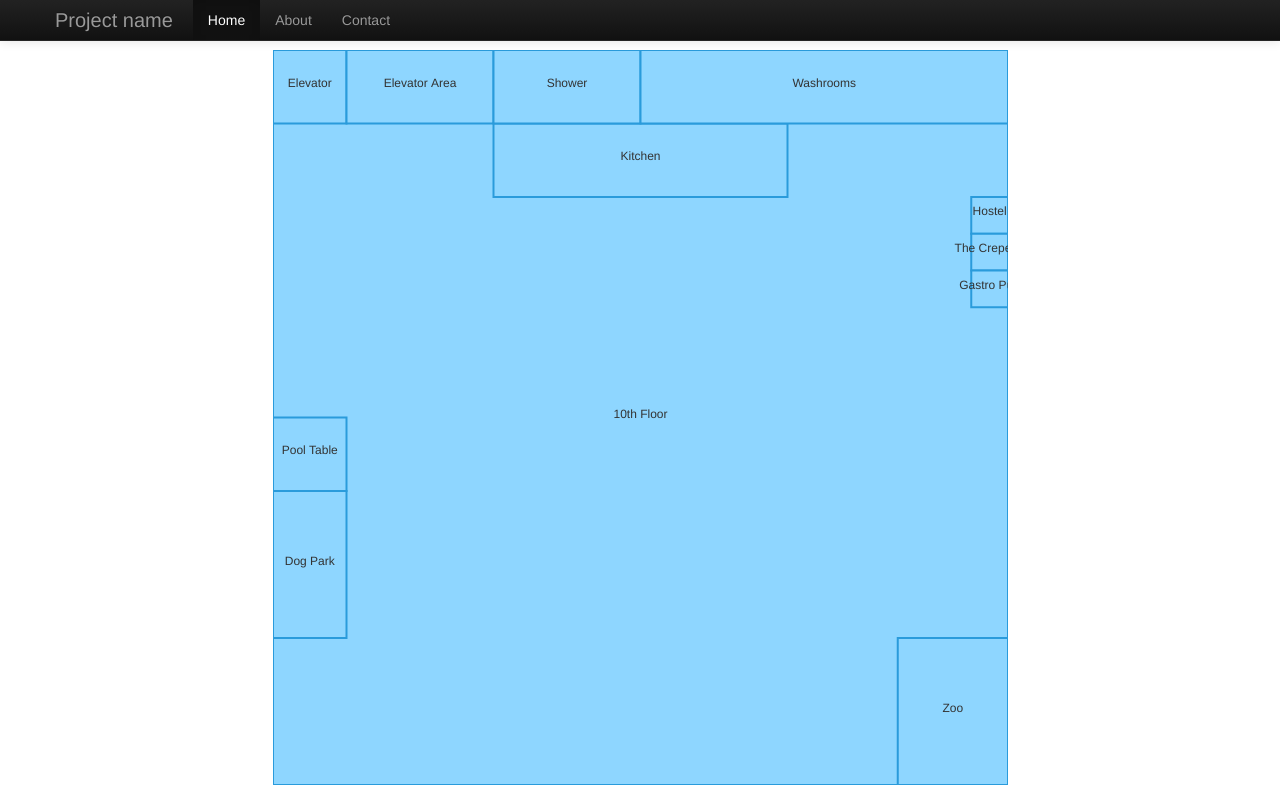
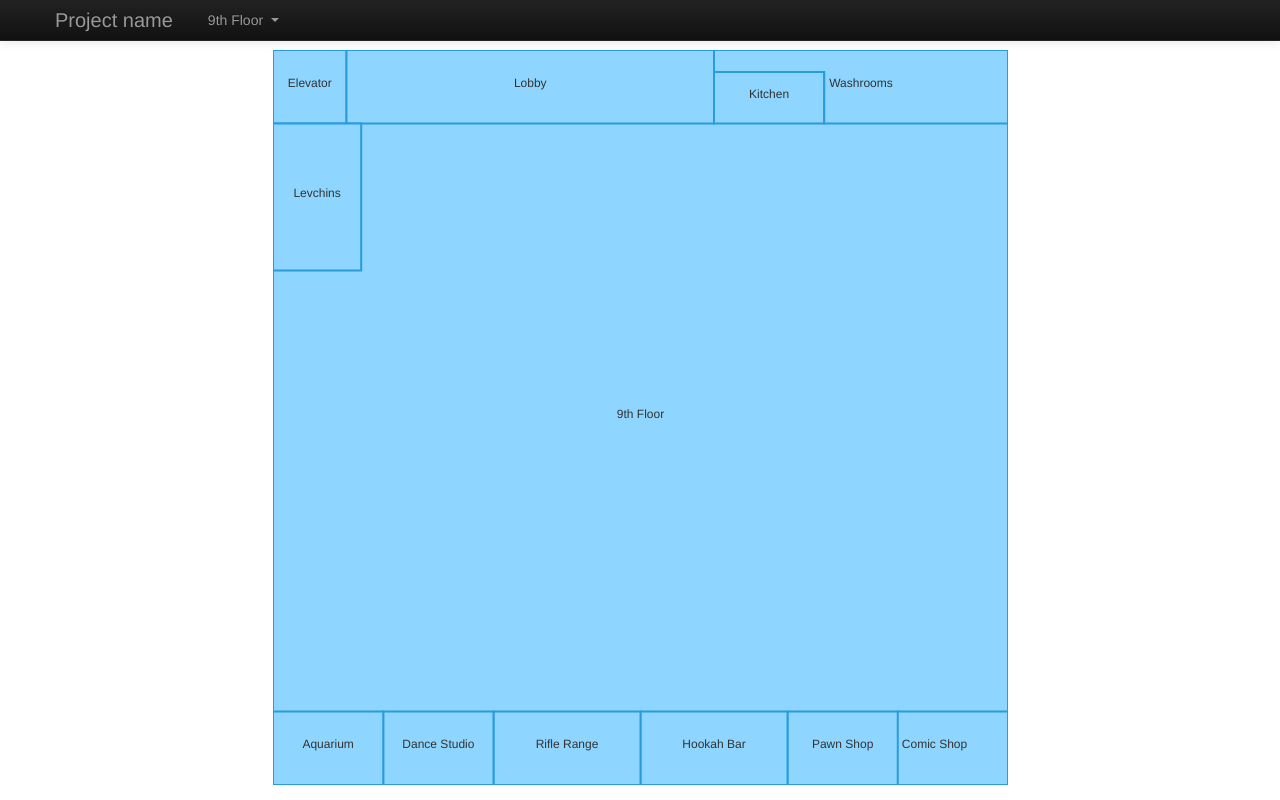
Before and after one commit to arvin/TaggedIn, a Flask app: page / in a window 1280 px wide. Run offline with Flask 2, Linux system fonts and the light colour scheme; data that the repository does not hold is empty.

Commit message:
Added floor selector

```diff
--- a/templates/index.html
+++ b/templates/index.html
@@ -11,19 +11,16 @@
 		<div class="navbar navbar-inverse navbar-fixed-top">
 			<div class="navbar-inner">
 				<div class="container">
-					<button type="button" class="btn btn-navbar" data-toggle="collapse" data-target=".nav-collapse">
-						<span class="icon-bar"></span>
-						<span class="icon-bar"></span>
-						<span class="icon-bar"></span>
-					</button>
 					<a class="brand" href="#">Project name</a>
-					<div class="nav-collapse collapse">
-						<ul class="nav">
-							<li class="active"><a href="#">Home</a></li>
-							<li><a href="#about">About</a></li>
-							<li><a href="#contact">Contact</a></li>
-						</ul>
-					</div><!--/.nav-collapse -->
+					<ul class="nav">
+						<li class="dropdown">
+							<a class="dropdown-toggle" data-toggle="dropdown" href="#"><span id="floor-title">9th Floor</span><b class="caret"></b></a>
+							<ul id="floor-dropdown" class="dropdown-menu">
+								<li><a href="#" data-floor-plan-href="floor_9.json">9th</a></li>
+								<li><a href="#" data-floor-plan-href="floor_10.json">10th</a></li>
+							</ul>
+						</li>
+					</ul>
 				</div>
 			</div>
 		</div>
--- a/templates/static/css/styles.css
+++ b/templates/static/css/styles.css
@@ -1,6 +1,11 @@
 /* General */
 body, html {
 	height: 100%;
+	min-width: 320px;
+}
+
+.dropdown b.caret {
+	margin-left: 8px;
 }
 
 #floor-plan-wrapper {
@@ -30,6 +35,7 @@ div.navbar-fixed-top {
 	position: fixed;
 	right: 0;
 	z-index: 1030;
+	min-width: 320px;
 }
 
 /* Media Queries */
--- a/templates/static/js/canvas.js
+++ b/templates/static/js/canvas.js
@@ -176,15 +176,30 @@ View.RoomView = function(room) {
 // Global
 function initialize() {
 	window.view = new View(document.getElementById('floor-plan'), document.getElementById('floor-plan-wrapper'));
-	$.getJSON('static/json/floor_10.json', parseFloorPlan).fail(function() {
+	$.getJSON('static/json/floor_9.json', function(json) {
+		parseFloorPlan('9th Floor', json);
+	}).fail(function() {
 		console.log('error');
+	});
+	bindFloorDropdownEvents();
+}
+
+function bindFloorDropdownEvents() {
+	$('#floor-dropdown a').click(function(event) {
+		var floorName = $(event.target).text() + ' Floor';
+		$.getJSON('static/json/' + $(event.target).data('floor-plan-href'), function(json) {
+		parseFloorPlan(floorName, json);
+		}).fail(function() {
+			console.log('error');
+		});
 	});
 }
 
-function parseFloorPlan(json) {
-	floorPlan = new FloorPlan(json);
+function parseFloorPlan(floorName, json) {
+	var floorPlan = new FloorPlan(json);
 	window.view.setFloorPlan(floorPlan);
 	setViewOccupiedRooms();
+	$('#floor-title').text(floorName);
 }
 
 function setViewOccupiedRooms() {
```
